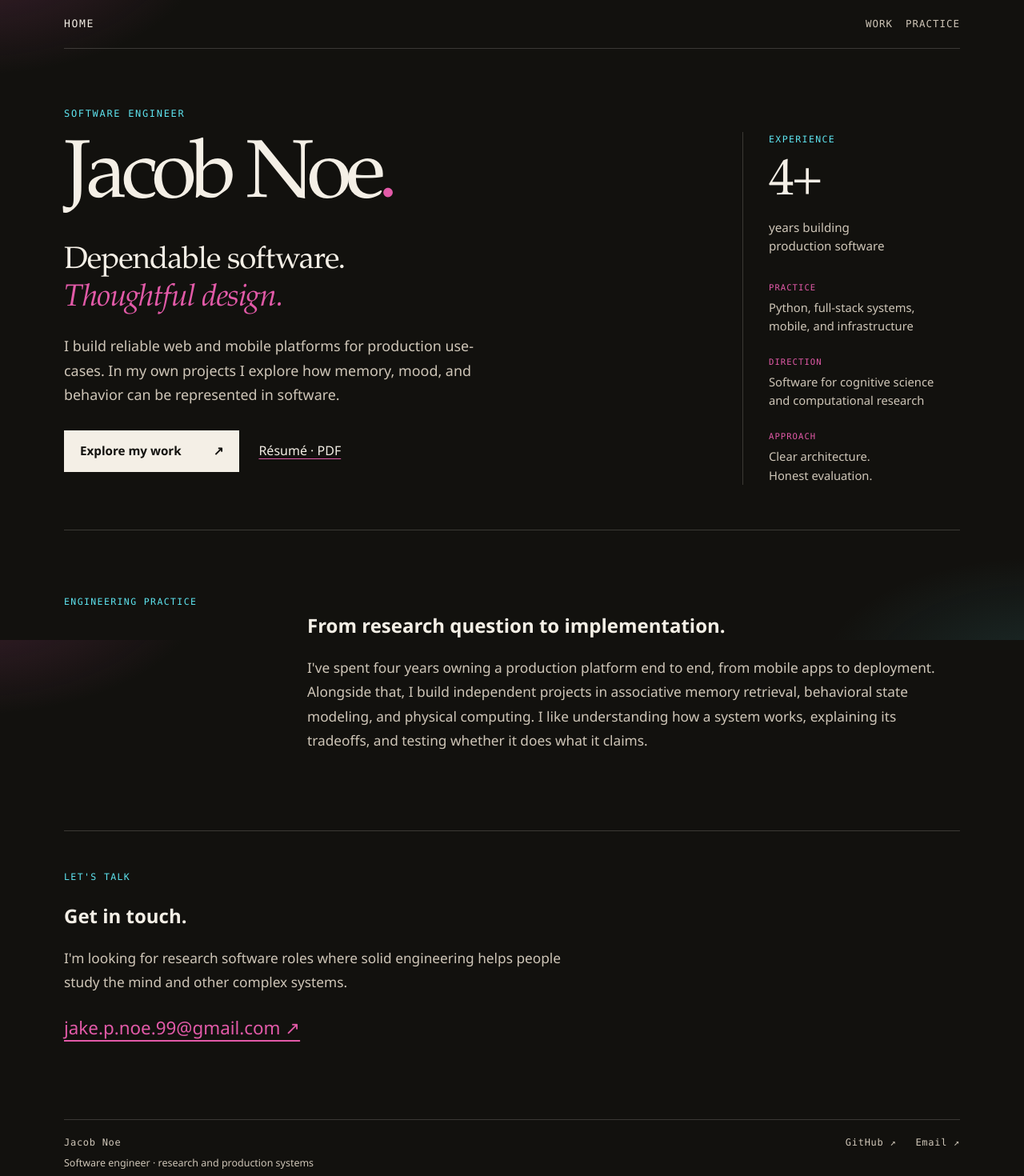
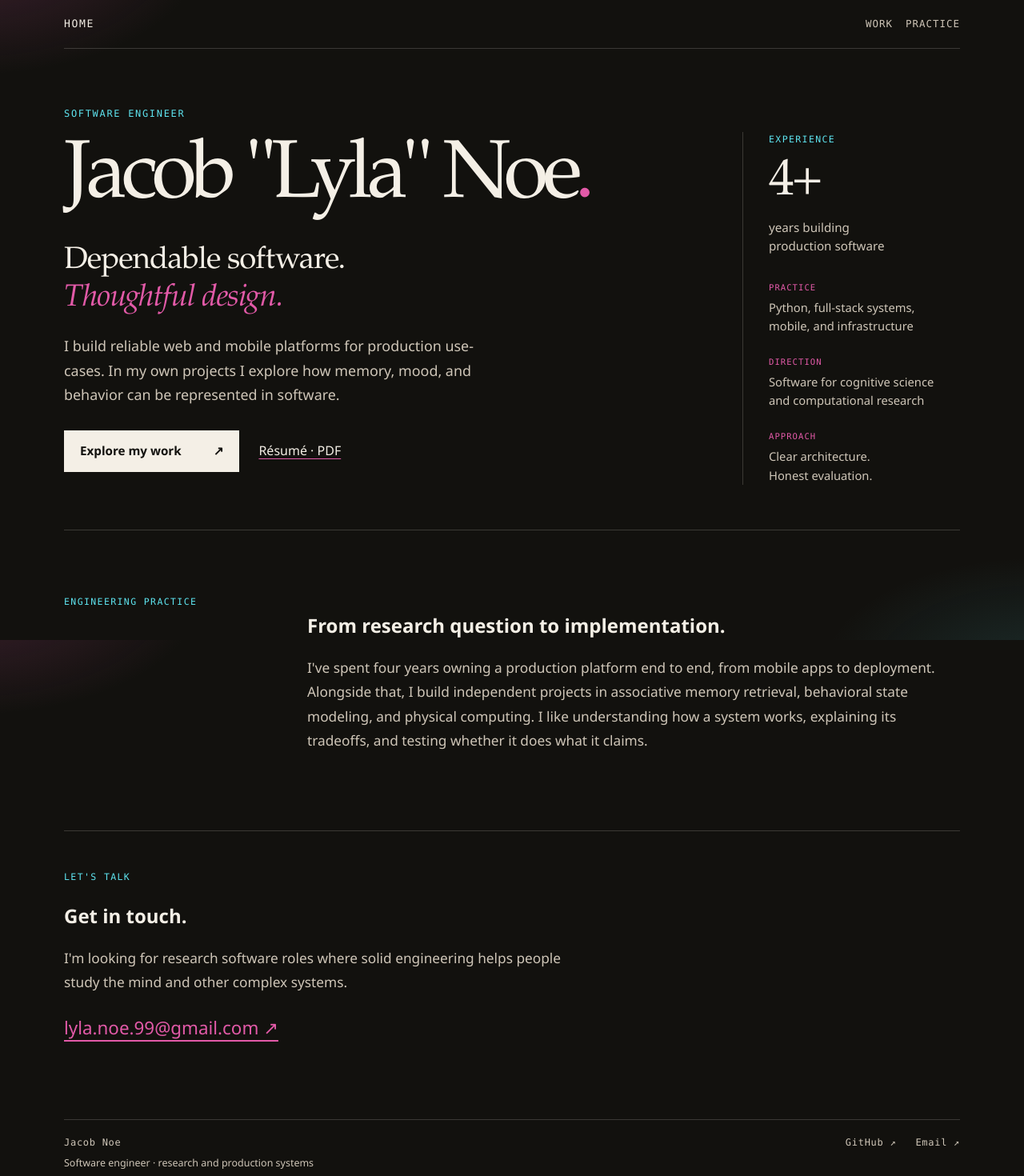
Before and after one commit to jpnoe/portfolio, a React (Vite) app: page / in a window 1280 px wide. Shown: the top 1470 px of the page at 80% size. Built offline with nearby package versions, Linux system fonts and the light colour scheme.

Commit message:
updating email to lyla

```diff
--- a/src/pages/HomePage.tsx
+++ b/src/pages/HomePage.tsx
@@ -6,7 +6,7 @@ export function HomePage() {
     <header className="hero">
       <div>
         <p className="index">Software engineer</p>
-        <h1 id="page-title" tabIndex={-1}>Jacob Noe<span className="name-period">.</span></h1>
+        <h1 id="page-title" tabIndex={-1}>Jacob "Lyla" Noe<span className="name-period">.</span></h1>
         <p className="hero-statement">Dependable software.<br /><em>Thoughtful design.</em></p>
         <p className="hero-description">I build reliable web and mobile platforms for production use-cases. In my own projects I explore how memory, mood, and behavior can be represented in software.</p>
         <div className="hero-actions"><SiteLink to="/work" className="button-primary">Explore my work <span aria-hidden="true">↗</span></SiteLink><a href={sitePath("/resume.pdf")} className="text-link">Résumé · PDF</a></div>
@@ -17,6 +17,6 @@ export function HomePage() {
       </aside>
     </header>
     <section className="home-note"><p className="eyebrow">Engineering practice</p><div><h2>From research question to implementation.</h2><p>I've spent four years owning a production platform end to end, from mobile apps to deployment. Alongside that, I build independent projects in associative memory retrieval, behavioral state modeling, and physical computing. I like understanding how a system works, explaining its tradeoffs, and testing whether it does what it claims.</p></div></section>
-    <section className="home-contact" aria-labelledby="contact-title"><p className="eyebrow">Let's talk</p><h2 id="contact-title">Get in touch.</h2><p>I'm looking for research software roles where solid engineering helps people study the mind and other complex systems.</p><a className="contact-link" href="mailto:jake.p.noe.99@gmail.com">jake.p.noe.99@gmail.com ↗</a></section>
+    <section className="home-contact" aria-labelledby="contact-title"><p className="eyebrow">Let's talk</p><h2 id="contact-title">Get in touch.</h2><p>I'm looking for research software roles where solid engineering helps people study the mind and other complex systems.</p><a className="contact-link" href="mailto:lyla.noe.99@gmail.com">lyla.noe.99@gmail.com ↗</a></section>
   </article>;
 }
--- a/src/pages/ProjectPage.tsx
+++ b/src/pages/ProjectPage.tsx
@@ -23,6 +23,6 @@ export function ProjectPage({ id }: { id: string }) {
       <section><p className="eyebrow">Status</p><p>{project.outcome}</p></section>
       {project.next && <section><p className="eyebrow">Next project</p><p>{project.next}</p></section>}
     </div>
-    <div className="case-end"><SiteLink to="/work" className="text-link">Explore another project</SiteLink><a className="text-link" href={`mailto:jake.p.noe.99@gmail.com?subject=${encodeURIComponent(`Portfolio: ${project.name}`)}`}>Discuss this work ↗</a></div>
+    <div className="case-end"><SiteLink to="/work" className="text-link">Explore another project</SiteLink><a className="text-link" href={`mailto:lyla.noe.99@gmail.com?subject=${encodeURIComponent(`Portfolio: ${project.name}`)}`}>Discuss this work ↗</a></div>
   </article>;
 }
--- a/src/shell/SiteShell.tsx
+++ b/src/shell/SiteShell.tsx
@@ -47,7 +47,7 @@ function ShellFrame() {
         </main>
         <footer className="colophon">
           <div><p>Jacob Noe</p><p>Software engineer · research and production systems</p></div>
-          <div className="footer-links"><a href="https://github.com/jpnoe">GitHub ↗</a><a href="mailto:jake.p.noe.99@gmail.com">Email ↗</a></div>
+          <div className="footer-links"><a href="https://github.com/jpnoe">GitHub ↗</a><a href="mailto:lyla.noe.99@gmail.com">Email ↗</a></div>
         </footer>
       </div>
     </>
```
